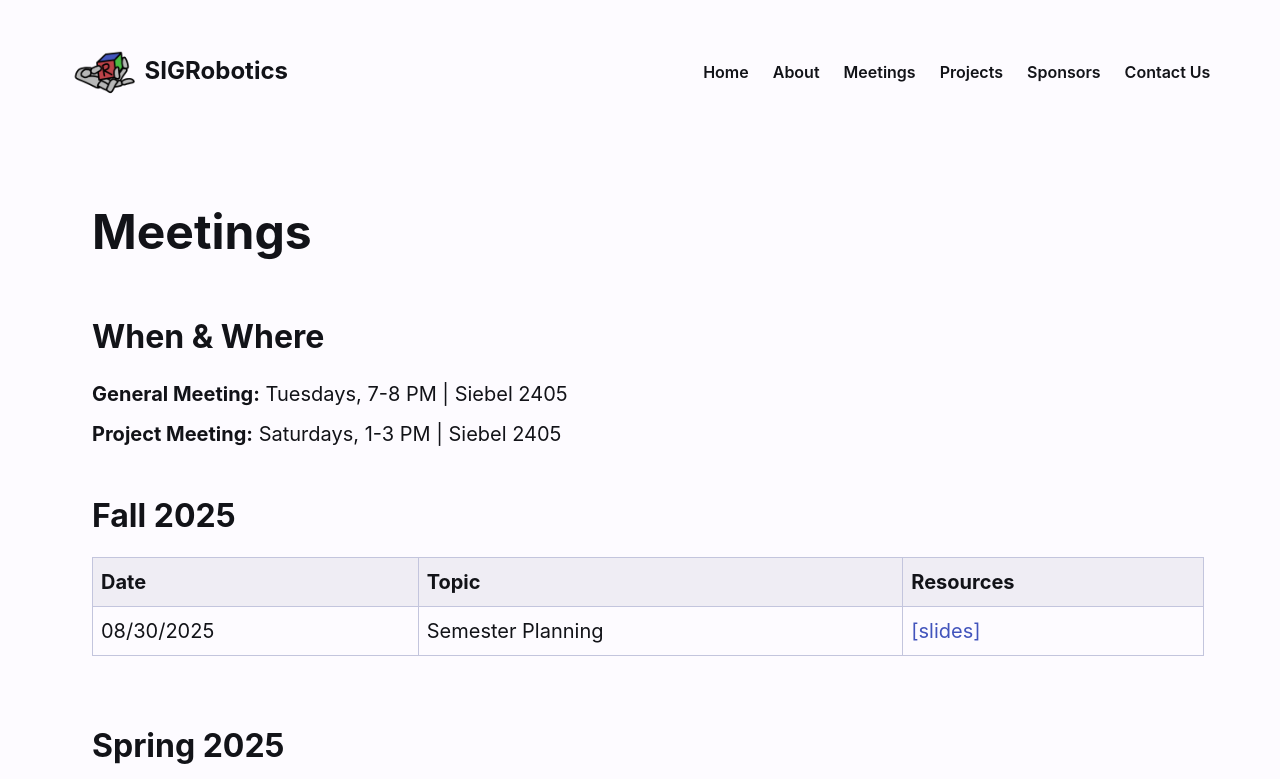
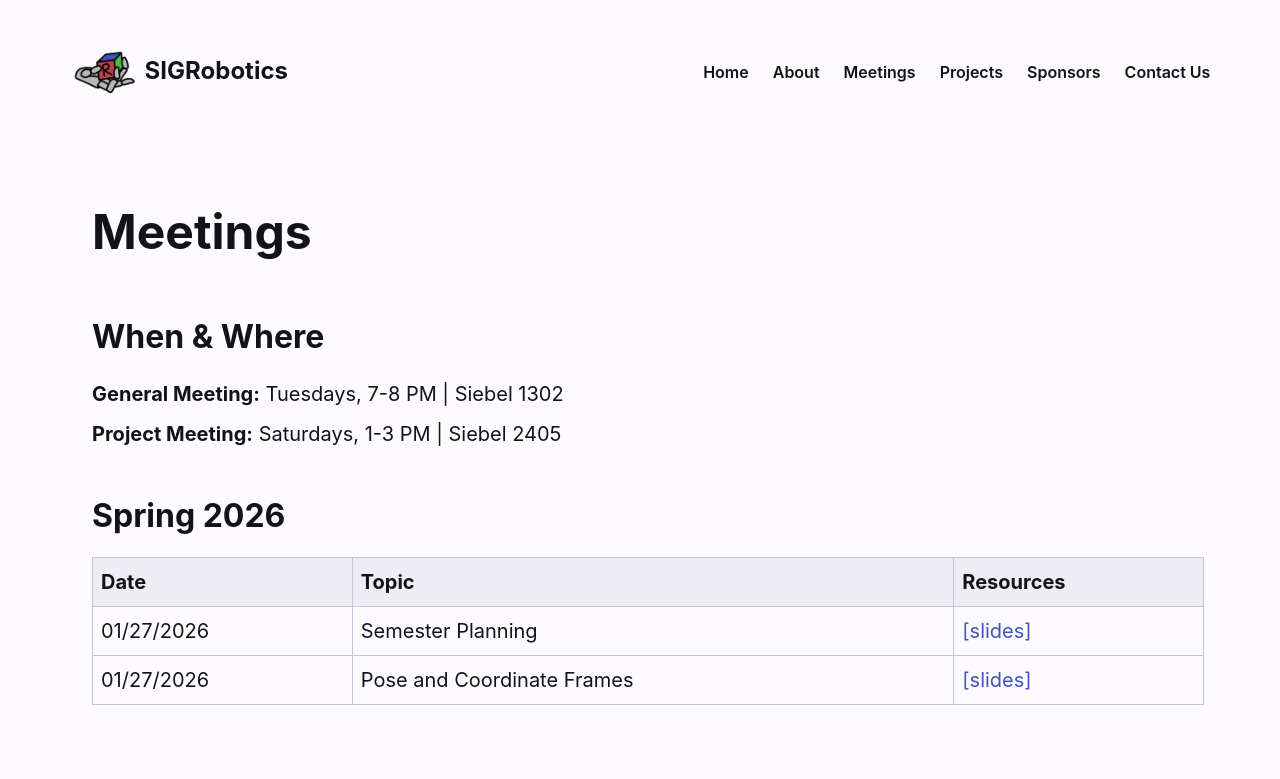
Before and after one commit to acm-uiuc/sigrobotics-web, a React (Create React App) app: page /meetings in a window 1280 px wide. Shown: the top 779 px of the page. Built offline with nearby package versions, Linux system fonts and the light colour scheme.

Commit message:
added meetings & nvidia (#2)

```diff
--- a/src/pages/About.tsx
+++ b/src/pages/About.tsx
@@ -265,6 +265,7 @@ const About: React.FC = () => {
           <li>General Biological</li>
           <li>General Motors</li>
           <li>NASA</li>
+          <li>Nvidia</li>
           <li>SceniX</li>
           <li>Slip Robotics</li>
           <li>Waabi</li>
--- a/src/pages/Meetings.tsx
+++ b/src/pages/Meetings.tsx
@@ -12,10 +12,14 @@ interface Meeting {
   resources: Resource[];
 }
 
-const fa25: Meeting[] = [
-  { date: '08/30/2025', topic: 'Semester Planning',
+const sp26: Meeting[] = [
+  { date: '01/27/2026', topic: 'Semester Planning',
     resources: [
-      {type: "slides", link: ""},
+      {type: "slides", link: "https://docs.google.com/presentation/d/1od6GCKpglS3Tz92DGrVOZyeAOICjU9RFCcElmb4VePY/edit"},
+    ] },
+  { date: '01/27/2026', topic: 'Pose and Coordinate Frames',
+    resources: [
+      {type: "slides", link: "https://docs.google.com/presentation/d/1_A7KlO1l7nkaIzwfFUKeIyLa8NTt2WNPBtr8jSUmCo0/edit"},
     ] },
   // { date: '', topic: '',
   //   resources: [
@@ -118,12 +122,12 @@ const Meetings: React.FC = () => {
       <h1 className="heading-title">Meetings</h1>
       <div>
         <h2 className="heading-subtitle-bold">When & Where</h2>
-        <p><b>General Meeting:</b> Tuesdays, 7-8 PM | Siebel 2405</p>
+        <p><b>General Meeting:</b> Tuesdays, 7-8 PM | Siebel 1302</p>
         <p><b>Project Meeting:</b> Saturdays, 1-3 PM | Siebel 2405</p>
       </div>
 
       <div className="layout-md">
-        <h2 className="heading-subtitle-bold">Fall 2025</h2>
+        <h2 className="heading-subtitle-bold">Spring 2026</h2>
         <table className="meeting-schedule">
           <thead>
             <tr>
@@ -133,7 +137,7 @@ const Meetings: React.FC = () => {
             </tr>
           </thead>
           <tbody>
-            {fa25.map((meeting, index) => (
+            {sp26.map((meeting, index) => (
               <tr key={index}>
                 <td>{meeting.date}</td>
                 <td>{meeting.topic}</td>
```
